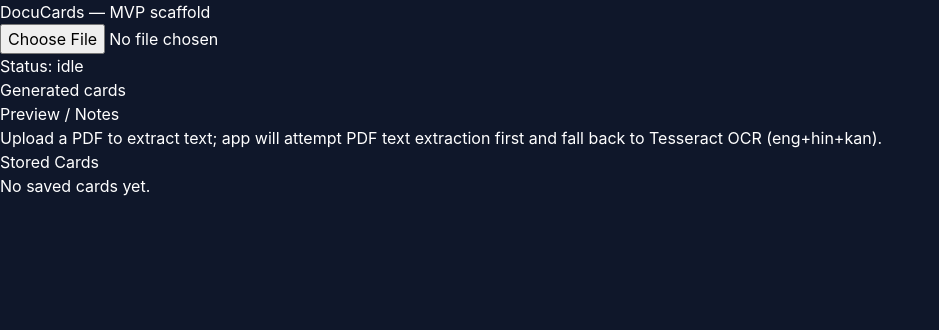
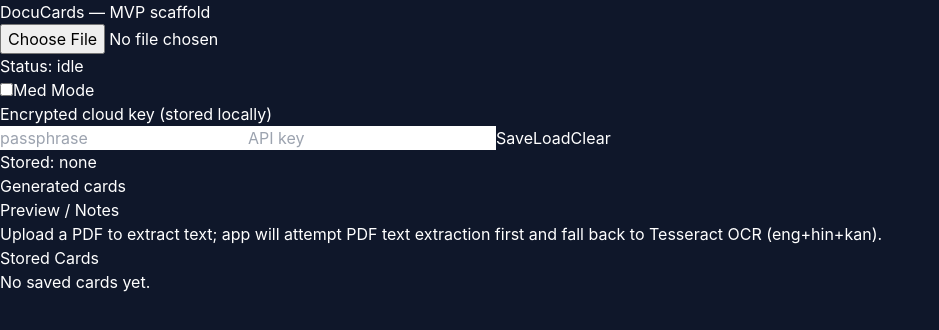
Before and after one commit to dvernon0786/DocuVoice, a React (Vite) app: page / in a window 1280 px wide. Shown: the top 330 px of the page, without its empty margins (0-939 px from the left). Built offline with nearby package versions, Linux system fonts and the light colour scheme.

Commit message:
Add secureStorage (WebCrypto) and cloud-key UI; Med Mode toggle visible

```diff
--- a/src/App.tsx
+++ b/src/App.tsx
@@ -4,6 +4,7 @@ import Tesseract from 'tesseract.js'
 import { addCard as dbAddCard, getAllCards as dbGetAllCards, deleteCard as dbDeleteCard } from './lib/db'
 import CardEditor from './components/CardEditor'
 import PDFPageViewer from './components/PDFPageViewer'
+import { encryptToLocalStorage, decryptFromLocalStorage, removeItemEncrypted } from './lib/secureStorage'
 
 export const CARD_SCHEMA = {
   front: 'string',
@@ -113,6 +114,37 @@ export default function App() {
   // selected file for per-page viewer
   const [selectedFile, setSelectedFile] = useState<File | null>(null)
 
+  // secure cloud key UI state
+  const [keyPassphrase, setKeyPassphrase] = useState<string>('')
+  const [apiKeyInput, setApiKeyInput] = useState<string>('')
+  const [storedApiKey, setStoredApiKey] = useState<string | null>(null)
+
+  async function saveCloudKey() {
+    if (!keyPassphrase || !apiKeyInput) return
+    try {
+      await encryptToLocalStorage('cloud_api_key', { key: apiKeyInput }, keyPassphrase)
+      setApiKeyInput('')
+      setStoredApiKey('saved')
+    } catch (e) {
+      console.error('save key failed', e)
+    }
+  }
+
+  async function loadCloudKey() {
+    if (!keyPassphrase) return
+    try {
+      const res = await decryptFromLocalStorage('cloud_api_key', keyPassphrase)
+      setStoredApiKey(res?.key ?? null)
+    } catch (e) {
+      console.error('load key failed', e)
+    }
+  }
+
+  function clearCloudKey() {
+    removeItemEncrypted('cloud_api_key')
+    setStoredApiKey(null)
+  }
+
   async function handleRegionExtract(text: string, pageIndex: number) {
     if (!text || !text.trim()) return
     setStatus('generating')
@@ -196,6 +228,24 @@ export default function App() {
       <div className="mb-4">
         <input type="file" accept="application/pdf" onChange={onFile} />
         <div className="mt-2">Status: {status}</div>
+        <div className="mt-3 flex items-center gap-3">
+          <label className="flex items-center gap-2 text-sm">
+            <input type="checkbox" checked={medMode} onChange={(e) => setMedMode(e.target.checked)} className="accent-blue-500" />
+            <span>Med Mode</span>
+          </label>
+        </div>
+
+        <div className="mt-3 p-3 bg-slate-800 rounded">
+          <div className="text-sm text-slate-300 mb-2">Encrypted cloud key (stored locally)</div>
+          <div className="flex gap-2">
+            <input placeholder="passphrase" type="password" value={keyPassphrase} onChange={(e) => setKeyPassphrase(e.target.value)} className="px-2 py-1 rounded bg-slate-700" />
+            <input placeholder="API key" value={apiKeyInput} onChange={(e) => setApiKeyInput(e.target.value)} className="px-2 py-1 rounded bg-slate-700" />
+            <button className="px-2 py-1 bg-green-600 rounded" onClick={saveCloudKey}>Save</button>
+            <button className="px-2 py-1 bg-blue-600 rounded" onClick={loadCloudKey}>Load</button>
+            <button className="px-2 py-1 bg-red-600 rounded" onClick={clearCloudKey}>Clear</button>
+          </div>
+          <div className="text-xs text-slate-400 mt-2">Stored: {storedApiKey ? 'exists' : 'none'}</div>
+        </div>
       </div>
 
       {selectedFile && (
--- /dev/null
+++ b/src/lib/secureStorage.ts
@@ -0,0 +1,63 @@
+// Secure localStorage helpers using Web Crypto (AES-GCM with PBKDF2)
+// Stores payload as base64(salt):base64(iv):base64(cipher)
+
+function bufToBase64(buf: Uint8Array) {
+  let binary = ''
+  const len = buf.byteLength
+  for (let i = 0; i < len; i++) binary += String.fromCharCode(buf[i])
+  return btoa(binary)
+}
+
+function base64ToBuf(b64: string) {
+  const binary = atob(b64)
+  const len = binary.length
+  const bytes = new Uint8Array(len)
+  for (let i = 0; i < len; i++) bytes[i] = binary.charCodeAt(i)
+  return bytes
+}
+
+async function deriveKey(passphrase: string, salt: Uint8Array) {
+  const enc = new TextEncoder()
+  const passkey = await crypto.subtle.importKey('raw', enc.encode(passphrase), { name: 'PBKDF2' }, false, ['deriveKey'])
+  const key = await crypto.subtle.deriveKey(
+    { name: 'PBKDF2', salt, iterations: 200_000, hash: 'SHA-256' },
+    passkey,
+    { name: 'AES-GCM', length: 256 },
+    false,
+    ['encrypt', 'decrypt']
+  )
+  return key
+}
+
+export async function encryptToLocalStorage(name: string, value: any, passphrase: string) {
+  const salt = crypto.getRandomValues(new Uint8Array(16))
+  const iv = crypto.getRandomValues(new Uint8Array(12))
+  const key = await deriveKey(passphrase, salt)
+  const enc = new TextEncoder()
+  const data = enc.encode(JSON.stringify(value))
+  const ct = await crypto.subtle.encrypt({ name: 'AES-GCM', iv }, key, data)
+  const payload = `${bufToBase64(salt)}:${bufToBase64(iv)}:${bufToBase64(new Uint8Array(ct))}`
+  localStorage.setItem(name, payload)
+}
+
+export async function decryptFromLocalStorage(name: string, passphrase: string): Promise<any | null> {
+  const raw = localStorage.getItem(name)
+  if (!raw) return null
+  const parts = raw.split(':')
+  if (parts.length !== 3) return null
+  const salt = base64ToBuf(parts[0])
+  const iv = base64ToBuf(parts[1])
+  const ct = base64ToBuf(parts[2])
+  try {
+    const key = await deriveKey(passphrase, new Uint8Array(salt))
+    const plain = await crypto.subtle.decrypt({ name: 'AES-GCM', iv: new Uint8Array(iv) }, key, ct)
+    const dec = new TextDecoder()
+    return JSON.parse(dec.decode(new Uint8Array(plain)))
+  } catch (e) {
+    return null
+  }
+}
+
+export function removeItemEncrypted(name: string) {
+  localStorage.removeItem(name)
+}
```
